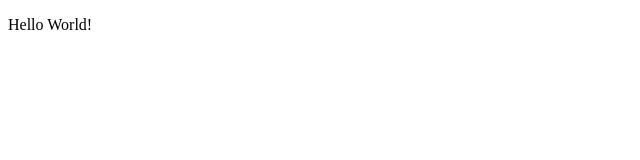
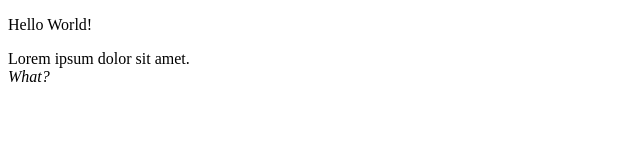
Before and after one commit to Hikarin-Chan/test, a plain HTML site: page index.html in a window 1280 px wide. Shown: the whole page, without its empty margins (0-640 px from the left). Drawn offline with Linux system fonts and the light colour scheme.

Commit message:
Start html

```diff
--- a/index.html
+++ b/index.html
@@ -3,9 +3,13 @@
 <head>
   <meta charset="UTF-8">
   <meta name="viewport" content="width=device-width, initial-scale=1.0">
-  <title>Document</title>
+  <title>Test Html</title>
 </head>
 <body>
   <p>Hello World!</p>
+  <p>Lorem ipsum dolor sit amet.
+    <br>
+    <i>What?</i>
+  </p>      <!--comment-->
 </body>
 </html>
```
